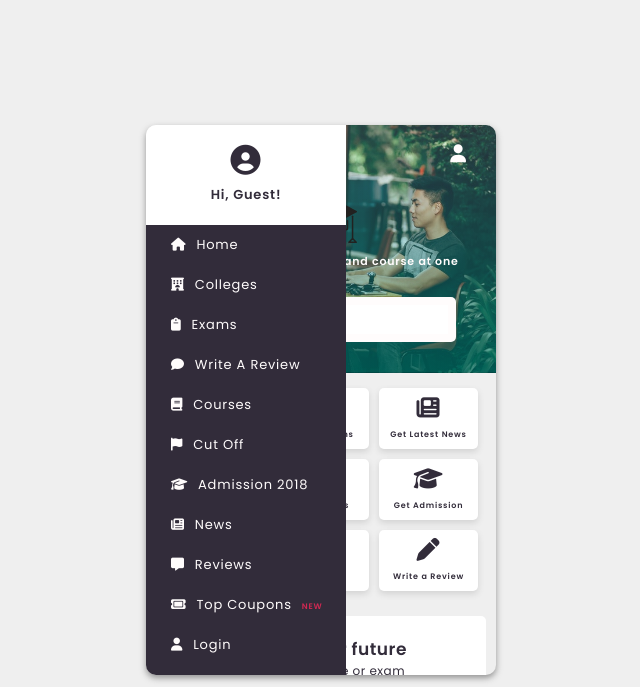
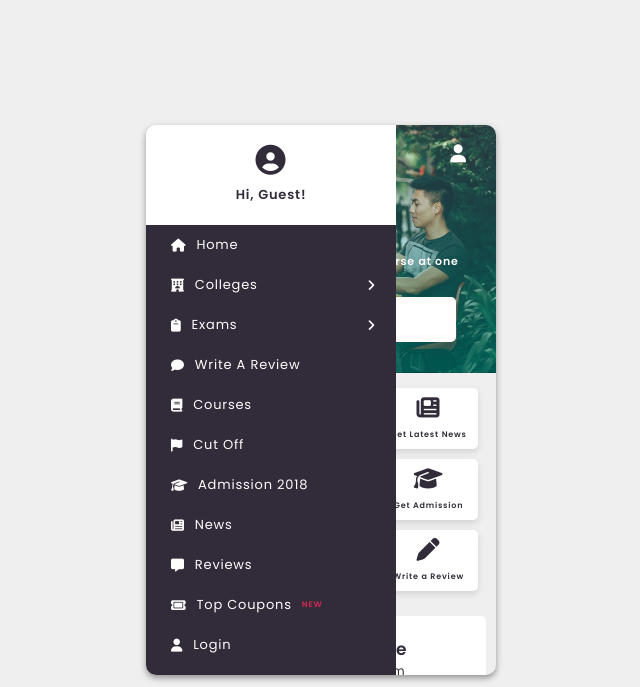
Before and after one commit to designer-stuff/audibene.github.io, a plain HTML site: page index.html in a window 1280 px wide. Both pictures are taken after a click on the button 502 px from the left and 154 px from the top of the page. Shown: the whole page, without its empty margins (319-959 px from the left). Drawn offline with Linux system fonts and the light colour scheme.

Commit message:
Add chevron icons

```diff
--- a/index.html
+++ b/index.html
@@ -36,10 +36,16 @@
               <i class="fa-solid fa-house"></i>Home
             </li>
             <li class="side-menu-item">
-              <i class="fa-solid fa-hotel"></i>Colleges
+              <i class="fa-solid fa-hotel"></i>
+              <p class="item-text">
+                Colleges <i class="fa-solid fa-angle-right"></i>
+              </p>
             </li>
             <li class="side-menu-item">
-              <i class="fa-solid fa-clipboard"></i>Exams
+              <i class="fa-solid fa-clipboard"></i>
+              <p class="item-text">
+                Exams <i class="fa-solid fa-angle-right"></i>
+              </p>
             </li>
             <li class="side-menu-item">
               <i class="fa-solid fa-comment"></i>Write A Review
--- a/styles.css
+++ b/styles.css
@@ -66,7 +66,7 @@ section {
   background-color: var(--primary-color);
   position: absolute;
   height: 100%;
-  width: 20rem;
+  width: 25rem;
   z-index: 2;
   display: none;
 }
@@ -97,8 +97,10 @@ section {
 }
 
 .side-menu .side-menu-list .side-menu-item {
-  padding: 1rem 0 1rem 2.5rem;
+  padding: 1rem 1rem 1rem 2.5rem;
   transition: all 0.2s ease-in;
+  display: flex;
+  align-items: center;
   cursor: pointer;
 }
 
@@ -117,6 +119,13 @@ section {
   margin-left: 1rem;
   color: var(--primary-accent);
   animation: blink 1s linear infinite alternate;
+}
+
+.side-menu .side-menu-list .side-menu-item .item-text {
+  width: 100%;
+  display: flex;
+  justify-content: space-between;
+  align-items: center;
 }
 
 @keyframes blink {
```
